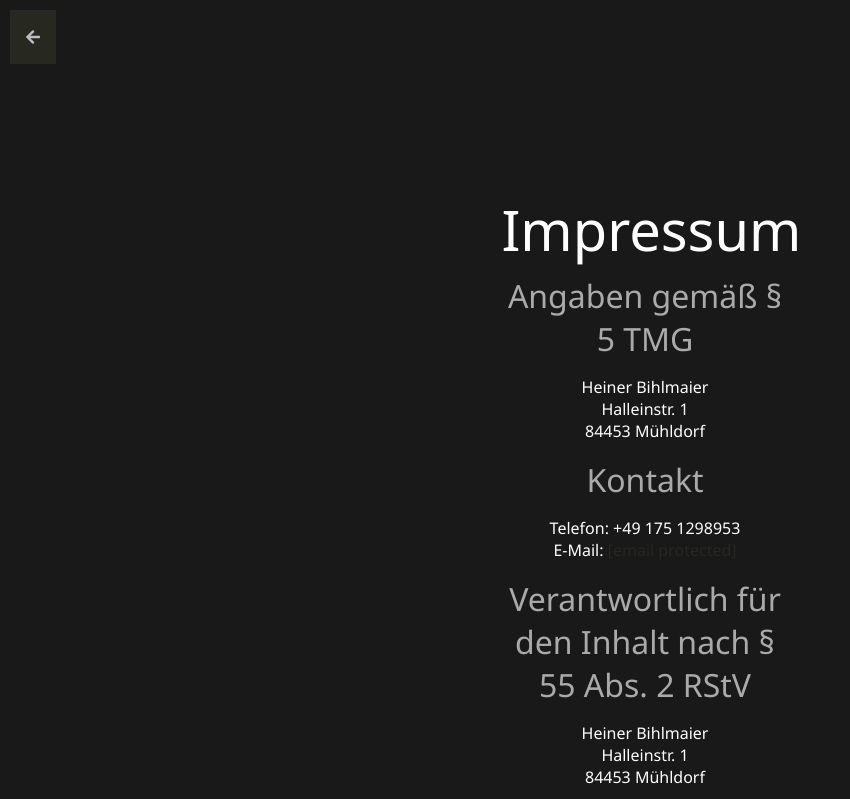
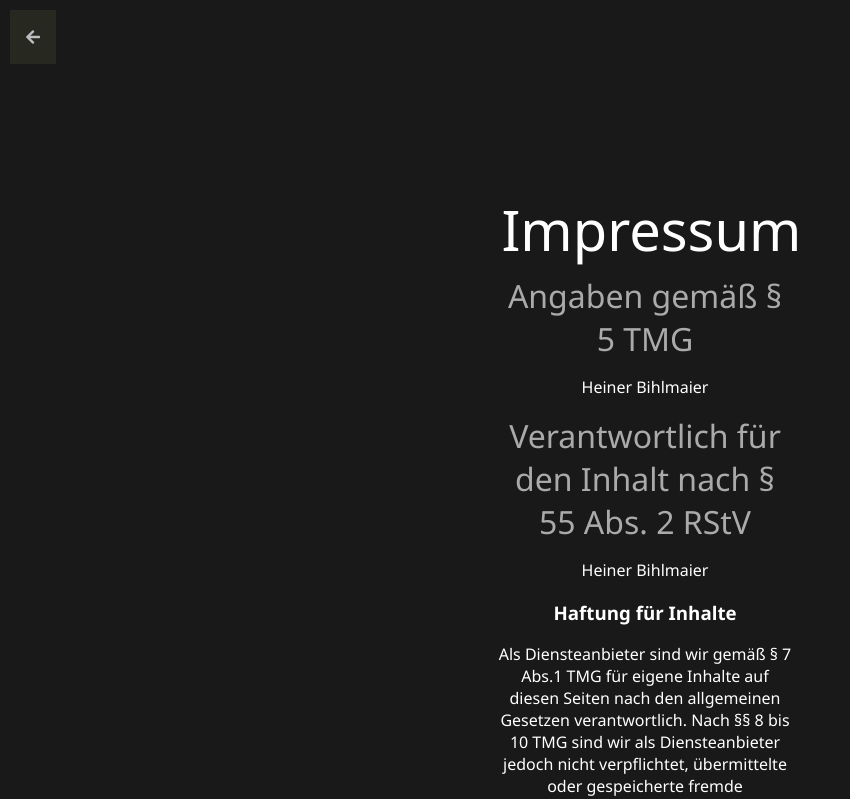
Before and after one commit to GrafHeinrich/hb-website, a plain HTML site: page impressum.html in a window 1280 px wide. Shown: the top 799 px of the page, without its empty margins (0-850 px from the left). Drawn offline with Linux system fonts and the light colour scheme.

Commit message:
Update copyright year and impress

```diff
--- a/impressum.html
+++ b/impressum.html
@@ -25,28 +25,9 @@
     <div class="content">
       <h1>Impressum</h1>
       <h2>Angaben gem&auml;&szlig; &sect; 5 TMG</h2>
-      <p>
-        Heiner Bihlmaier<br />
-        Halleinstr. 1<br />
-        84453 Mühldorf
-      </p>
-      <h2>Kontakt</h2>
-      <p>
-        Telefon: +49 175 1298953<br />
-        E-Mail:
-        <a
-          href="/cdn-cgi/l/email-protection"
-          class="__cf_email__"
-          data-cfemail="b3dbd6daddd6c1f3c1d6c6c7d6c19ededad0dbd6df9dd7d6"
-          >[email&#160;protected]</a
-        >
-      </p>
+      <p>Heiner Bihlmaier<br /></p>
       <h2>Verantwortlich f&uuml;r den Inhalt nach &sect; 55 Abs. 2 RStV</h2>
-      <p>
-        Heiner Bihlmaier<br />
-        Halleinstr. 1<br />
-        84453 Mühldorf
-      </p>
+      <p>Heiner Bihlmaier<br /></p>
       <h3>Haftung f&uuml;r Inhalte</h3>
       <p>
         Als Diensteanbieter sind wir gem&auml;&szlig; &sect; 7 Abs.1 TMG
```
Also changed, not shown: index.html (+1 -1 lines).
